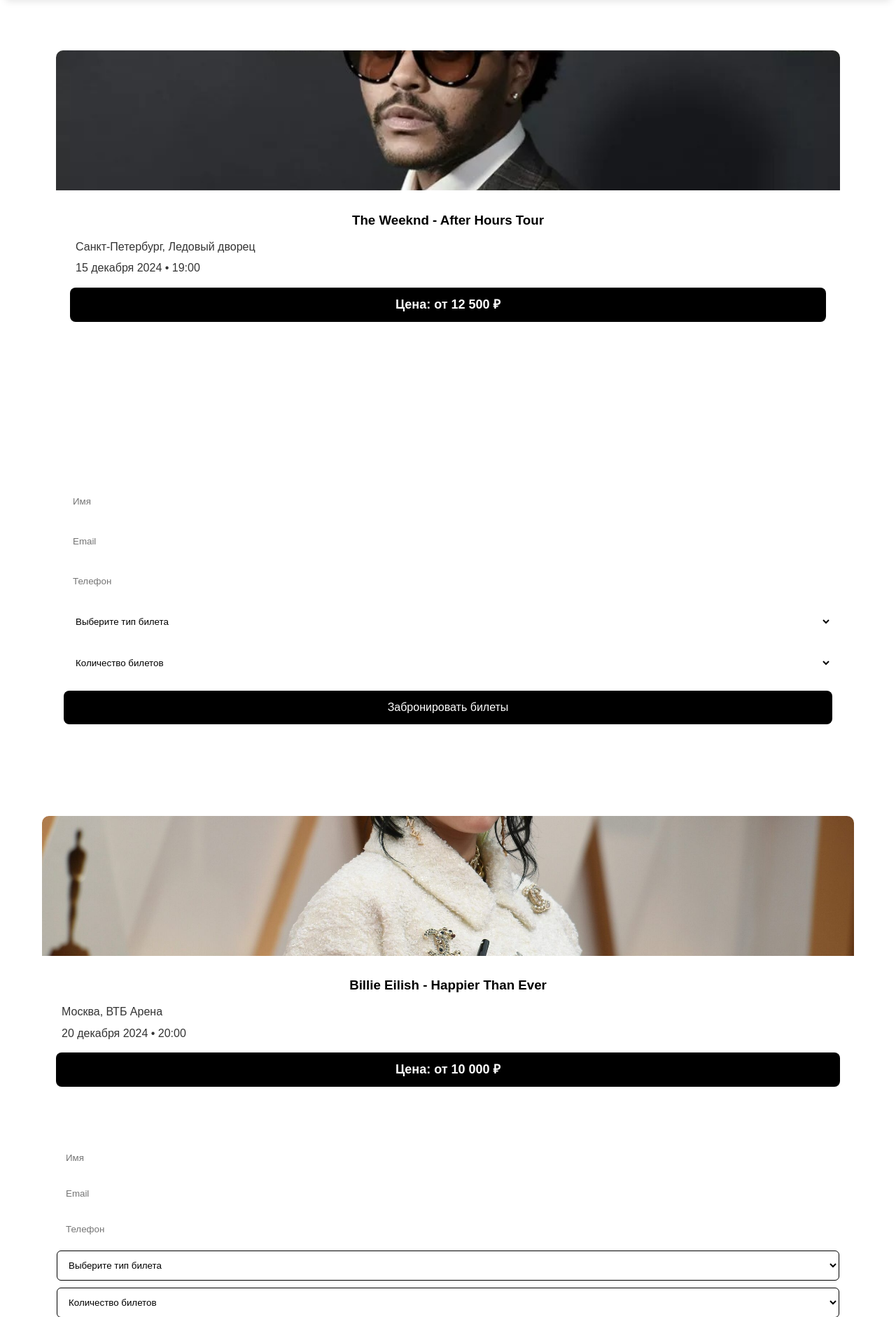
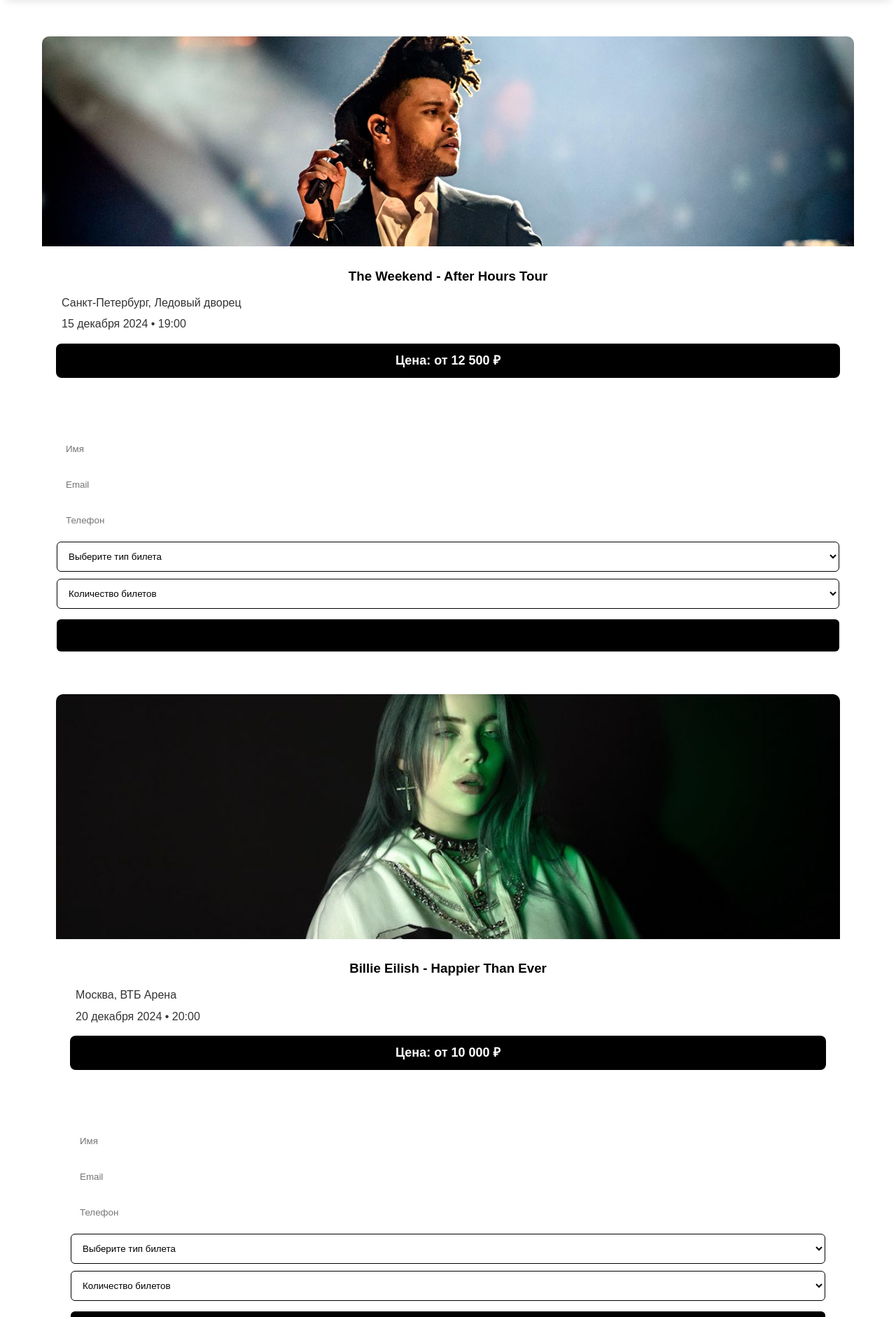
Before and after one commit to Semyonngh/machuk, a Django app: page /tickets/ in a window 1280 px wide. Shown: the part 86-1968 px from the top of the page at 70% size. Run offline with Django 5.2, Linux system fonts and the light colour scheme.

Commit message:
11.11.25

```diff
--- a/hello_app/templates/tickets.html
+++ b/hello_app/templates/tickets.html
@@ -35,13 +35,12 @@
         <section class="tickets-section">
             <div class="container">
                <div id="theweeknd" class="concert-card">
-        <div id="theweeknd" class="concert-card">
     <div class="concert-image">
-                <img src="/static/media/theweeknd.jpg" alt="The Weeknd" style="width: 100%; height: 200px; object-fit: cover; border-radius: 10px 10px 0 0;">
+        <img src="/static/media/theweekndbanner.jpg" alt="theweeknd" style="width: 100%; height: 300px; object-fit: cover; border-radius: 10px 10px 0 0;">
     </div>
 
     <div class="concert-info" style="padding: 20px;">
-                <h3 style="margin: 0 0 10px 0; color: black;">The Weeknd - After Hours Tour</h3>
+        <h3 style="margin: 0 0 10px 0; color: black;">The Weekend - After Hours Tour</h3>
 
         <div class="concert-details" style="margin-bottom: 15px;">
             <div style="display: flex; align-items: center; margin-bottom: 5px;">
@@ -59,21 +58,20 @@
         </div>
     </div>
 
-    <div class="ticket-form" style="border-radius: 0 0 10px 10px;">
-    </div>
-</div>
-                    <div class="ticket-form">
+    <div class="ticket-form" style="padding: 20px; border-top: 1px solid rgba(255,255,255,0.1);">
         <form action="#" method="POST">
-                            <input type="text" placeholder="Имя" required>
-                            <input type="email" placeholder="Email" required>
-                            <input type="tel" placeholder="Телефон" required>
-                            <select class="ticket-type" required>
+            <input type="text" placeholder="Имя" required style="width: 100%; padding: 12px; margin: 5px 0; border: 1px solid rgba(255,255,255,0.2); border-radius: 6px; background: rgba(255,255,255,0.1); color: white;">
+            <input type="email" placeholder="Email" required style="width: 100%; padding: 12px; margin: 5px 0; border: 1px solid rgba(255,255,255,0.2); border-radius: 6px; background: rgba(255,255,255,0.1); color: white;">
+            <input type="tel" placeholder="Телефон" required style="width: 100%; padding: 12px; margin: 5px 0; border: 1px solid rgba(255,255,255,0.2); border-radius: 6px; background: rgba(255,255,255,0.1); color: white;">
+
+            <select class="ticket-type" required style="width: 100%; padding: 12px; margin: 5px 0; border: 1px solid black; border-radius: 6px; background: rgba(255,255,255,0.1); color: black;">
                 <option value="">Выберите тип билета</option>
-                                <option value="dancefloor" data-price="12500">Танцпол - 12 500 ₽</option>
-                                <option value="fan-zone" data-price="18000">Фан-зона - 18 000 ₽</option>
-                                <option value="vip" data-price="25000">VIP - 25 000 ₽</option>
+                <option value="dancefloor" data-price="13500">Танцпол - 12 500 ₽</option>
+                <option value="fan-zone" data-price="18000">Фан-зона - 16 000 ₽</option>
+                <option value="vip" data-price="28000">VIP - 30 000 ₽</option>
             </select>
-                            <select class="ticket-quantity" required>
+
+            <select class="ticket-quantity" required style="width: 100%; padding: 12px; margin: 5px 0; border: 1px solid black; border-radius: 6px; background: rgba(255,255,255,0.1); color: black;">
                 <option value="">Количество билетов</option>
                 <option value="1">1 билет</option>
                 <option value="2">2 билета</option>
@@ -81,13 +79,13 @@
                 <option value="4">4 билета</option>
                 <option value="5">5 билетов</option>
             </select>
-                            <button type="submit">Забронировать билеты</button>
+
+            <button type="submit" style="width: 100%; padding: 14px; background: black; border: none; border-radius: 6px; color: black; font-size: 16px; cursor: pointer; margin-top: 10px;">Забронировать билеты</button>
         </form>
-                    </div>
     </div>
 <div class="concert-card">
     <div class="concert-image">
-        <img src="/static/media/billie.jpg" alt="Billie Eilish" style="width: 100%; height: 200px; object-fit: cover; border-radius: 10px 10px 0 0;">
+        <img src="/static/media/billiebanner.jpg" alt="Billie Eilish" style="width: 100%; height: 350px; object-fit: cover; border-radius: 10px 10px 0 0;">
     </div>
 
     <div class="concert-info" style="padding: 20px;">
@@ -138,7 +136,7 @@
 
 <div class="concert-card">
     <div class="concert-image">
-        <img src="/static/media/liluzi.jpg" alt="Lil Uzi Vert" style="width: 100%; height: 200px; object-fit: cover; border-radius: 10px 10px 0 0;">
+        <img src="/static/media/liluzibanner.jpg" alt="Lil Uzi Vert" style="width: 100%; height: 300px; object-fit: cover; border-radius: 10px 10px 0 0;">
     </div>
 
     <div class="concert-info" style="padding: 20px;">
@@ -189,7 +187,7 @@
 
 <div id="travis" class="concert-card">
     <div class="concert-image">
-        <img src="/static/media/travis.jpg" alt="Travis Scott" style="width: 100%; height: 200px; object-fit: cover; border-radius: 10px 10px 0 0;">
+        <img src="/static/media/travisbanner.jpg" alt="Travis Scott" style="width: 100%; height: 300px; object-fit: cover; border-radius: 10px 10px 0 0;">
     </div>
 
     <div class="concert-info" style="padding: 20px;">
@@ -240,7 +238,7 @@
 
                <div id="drake" class="concert-card">
     <div class="concert-image">
-        <img src="/static/media/drake.jpg" alt="Drake" style="width: 100%; height: 200px; object-fit: cover; border-radius: 10px 10px 0 0;">
+        <img src="/static/media/drakebanner.jpg" alt="Drake" style="width: 100%; height: 300px; object-fit: cover; border-radius: 10px 10px 0 0;">
     </div>
 
     <div class="concert-info" style="padding: 20px;">
```
Also changed, not shown: hello_app/static/media/billiebanner.jpg (added), hello_app/static/media/liluzibanner.jpg (added), hello_app/static/media/theweekndbanner.jpg (added), hello_app/static/media/travisbanner.jpg (added). Lines whose indentation alone changed are shown as unchanged.
